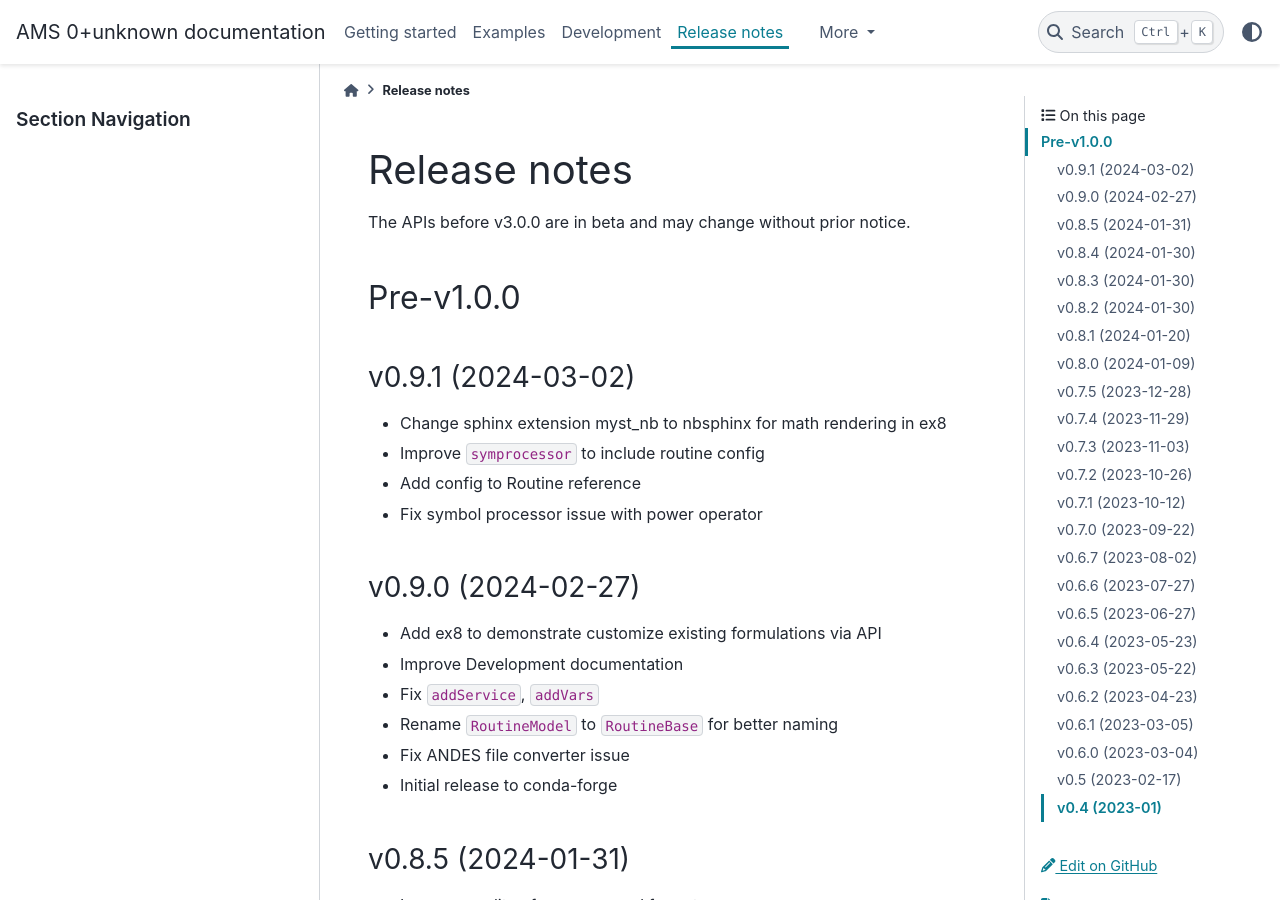
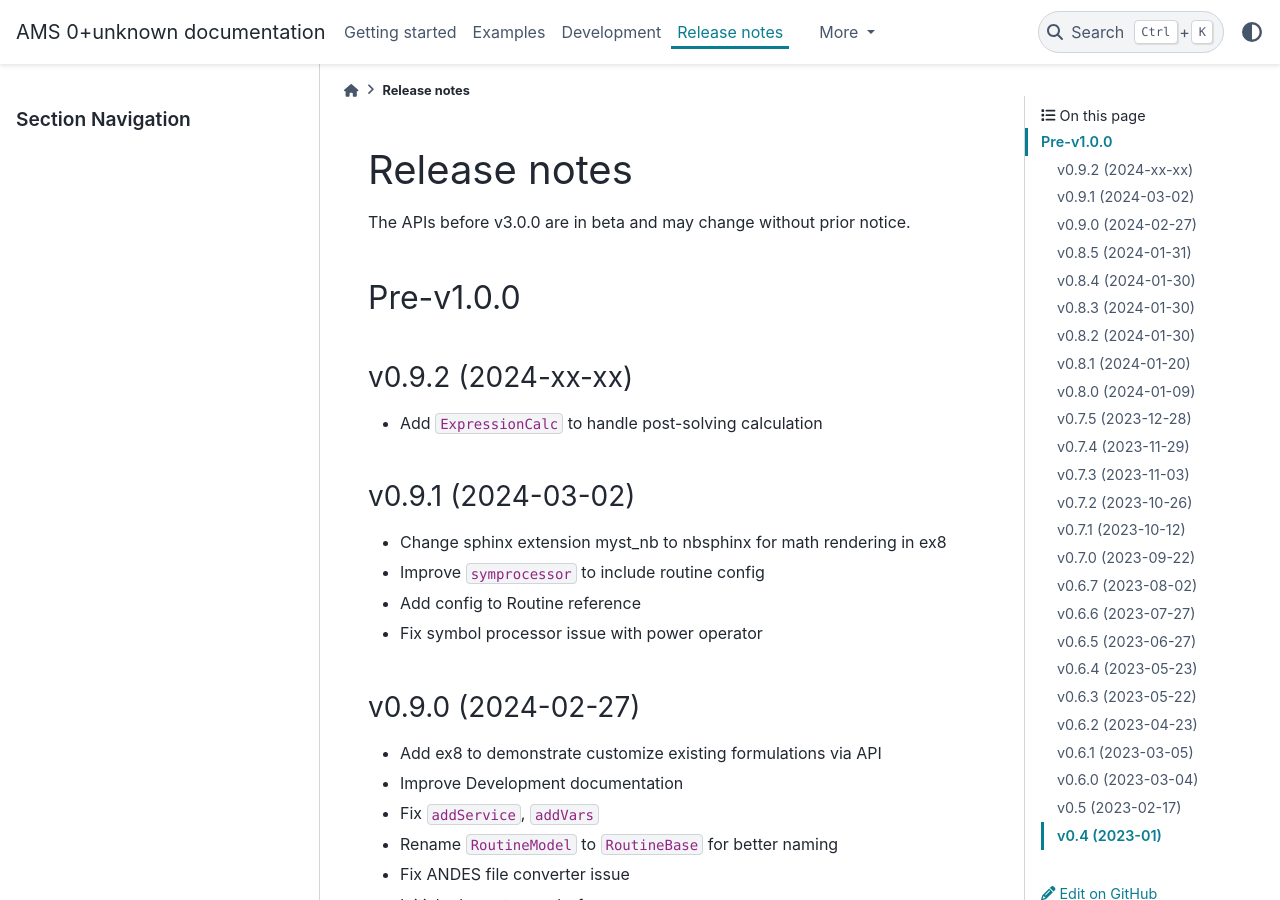
Before and after one commit to CURENT/ams, a Sphinx documentation site: the page built from docs/source/release-notes.rst, in a window 1280 px wide and 900 px high. Built offline with Sphinx 7.4.7 and the PyData theme 0.15.4, drawn with Linux system fonts in a browser that asks for light colours; pages that are not in the unit, such as notebooks, are missing from menus.

Commit message:
Update release notes

```diff
--- a/docs/source/release-notes.rst
+++ b/docs/source/release-notes.rst
@@ -8,6 +8,11 @@ The APIs before v3.0.0 are in beta and may change without prior notice.
 
 Pre-v1.0.0
 ==========
+
+v0.9.2 (2024-xx-xx)
+-------------------
+
+- Add ``ExpressionCalc`` to handle post-solving calculation
 
 v0.9.1 (2024-03-02)
 -------------------
```
